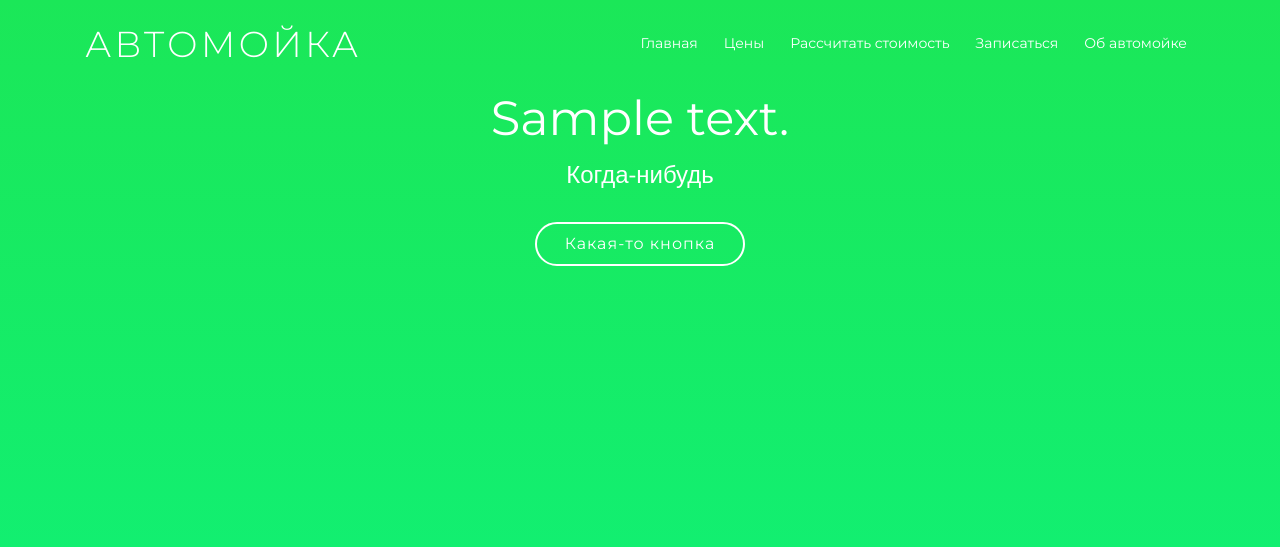
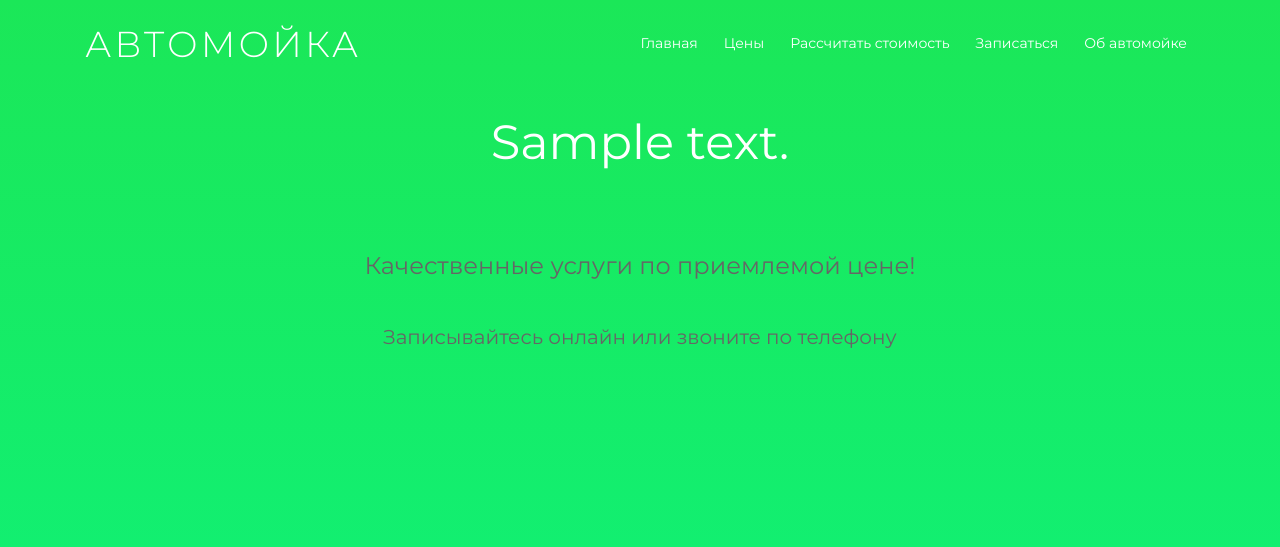
Before and after one commit to VictorWizard/Av, a Django app: template templates/av/index.html in a window 1280 px wide. Shown: the top 547 px of the page. Run offline with Django 3.2, Linux system fonts and the light colour scheme; the template is opened without the code that fills it: most values are stand-ins (such as "Sample title", 1, 10 or a date in 2020); form fields are guessed from the names that the template uses; some libraries are stand-ins or nearby versions.

Commit message:
Site 2.0 Fix

```diff
--- a/templates/av/index.html
+++ b/templates/av/index.html
@@ -1,13 +1,19 @@
 {% extends "layout/base.html" %}
+{% load static %}
 
 {% block content %}
     <section id="intro">
+
         <div class="container">
             <div class="intro-text">
                 <div>
+                    <br>
                     <h2>{{ content }}</h2>
-                    <p>Когда-нибудь</p>
-                    <a href="{% url 'index' %}" class="btn-get-started scrollto">Какая-то кнопка</a>
+                    <br><br><br>
+                    <h4>Качественные услуги по приемлемой цене!</h4>
+                    <br>
+                    <h5>Записывайтесь онлайн или звоните по телефону</h5>
+
                 </div>
             </div>
         </div>
```
